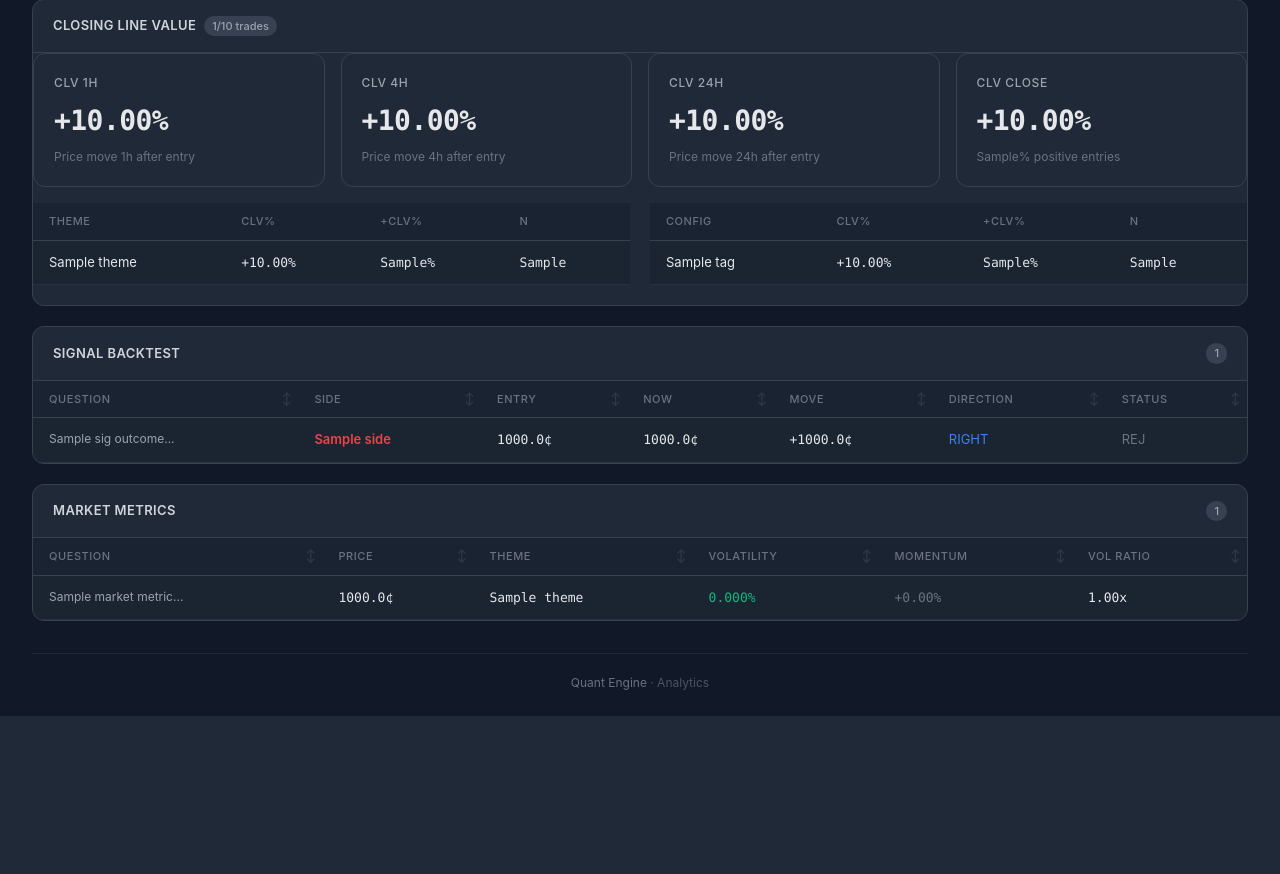
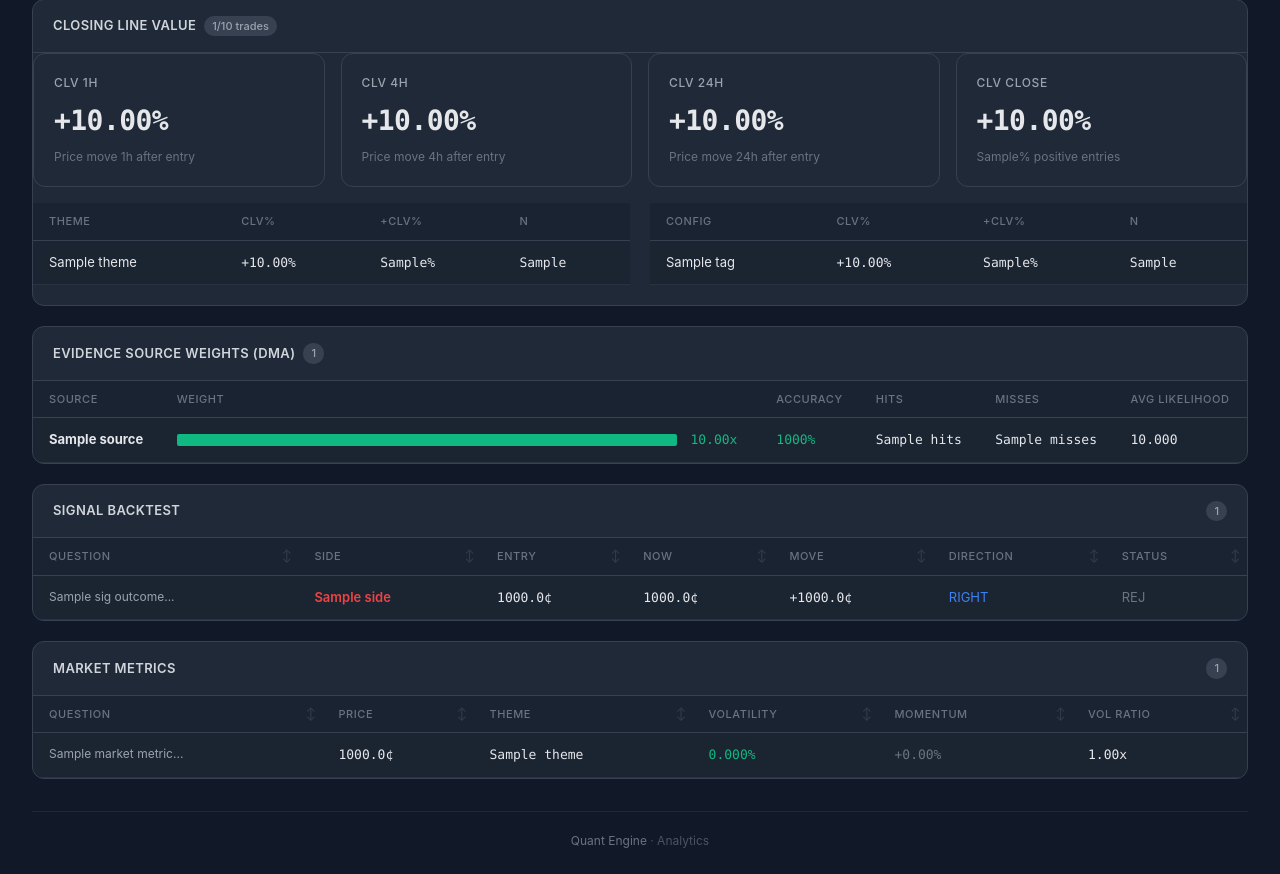
Before and after one commit to Viacheslav21/quant-dashboard, a FastAPI app: template templates/analytics.html in a window 1280 px wide. Shown: the part 2674-3548 px from the top of the page. Before the commit the page ends 3390 px from the top, so only its background shows below. Run offline with FastAPI, Linux system fonts and the light colour scheme; the template is opened without the code that fills it: most values are stand-ins (such as "Sample title", 1, 10 or a date in 2020); parts of the project's set-up code (start-up, migrations or seed data) failed here and were passed over.

Commit message:
added DMA

```diff
--- a/app.py
+++ b/app.py
@@ -304,6 +304,7 @@ async def analytics(request: Request, date_from: str = None, date_to: str = None
         equity = compute_equity_curve(all_trades, start)
         pnl_dist = compute_pnl_distribution(all_trades)
         clv = await _db.get_clv_analytics()
+        dma_weights = await _db.get_dma_weights()
 
         ev_pred = data["ev_predicted"] * 100
         ev_act = data["ev_actual"] * 100
@@ -347,7 +348,7 @@ async def analytics(request: Request, date_from: str = None, date_to: str = None
             sharpe=sharpe, drawdown=drawdown,
             rolling=rolling, best_worst=best_worst,
             exec_right=exec_right, exec_total=len(exec_sigs),
-            rej_right=rej_right, rej_saved=rej_saved, clv=clv,
+            rej_right=rej_right, rej_saved=rej_saved, clv=clv, dma_weights=dma_weights,
             date_from=date_from, date_to=date_to,
             has_api_secret=_check_api_secret(request),
             api_secret_required=bool(API_SECRET),
--- a/templates/analytics.html
+++ b/templates/analytics.html
@@ -338,6 +338,33 @@
   </div>
 </div>
 
+<!-- DMA Weights -->
+<div class="panel">
+  <div class="panel-header"><h2>Evidence Source Weights (DMA)</h2><span class="count">{{ dma_weights|length }}</span></div>
+  {% if dma_weights %}
+  <table>
+    <tr><th>Source</th><th>Weight</th><th>Accuracy</th><th>Hits</th><th>Misses</th><th>Avg Likelihood</th></tr>
+    {% for w in dma_weights %}
+    <tr>
+      <td><b>{{ w.source }}</b></td>
+      <td class="num" style="color:{{ '#10B981' if w.weight >= 1.0 else '#EF4444' }}">
+        <span style="display:inline-block;width:{{ (w.weight * 50)|int }}px;height:12px;background:{{ '#10B981' if w.weight >= 1.0 else '#EF4444' }};border-radius:2px;vertical-align:middle;margin-right:6px"></span>
+        {{ "%.2f"|format(w.weight) }}x
+      </td>
+      <td class="num" style="color:{{ '#10B981' if (w.hits / (w.hits + w.misses) * 100 if (w.hits + w.misses) > 0 else 0) >= 50 else '#EF4444' }}">
+        {{ "%.0f"|format(w.hits / (w.hits + w.misses) * 100) if (w.hits + w.misses) > 0 else '—' }}%
+      </td>
+      <td class="num">{{ w.hits }}</td>
+      <td class="num">{{ w.misses }}</td>
+      <td class="num">{{ "%.3f"|format(w.avg_likelihood or 0) }}</td>
+    </tr>
+    {% endfor %}
+  </table>
+  {% else %}
+  <p style="color:#6B7280;padding:16px">DMA weights will appear after ~20 closed positions (recalculated every 4h)</p>
+  {% endif %}
+</div>
+
 <!-- Signal Backtest -->
 <div class="panel">
   <div class="panel-header" style="display:flex;justify-content:space-between;align-items:center">
```
Also changed, not shown: utils/db.py (+11 -0 lines).
